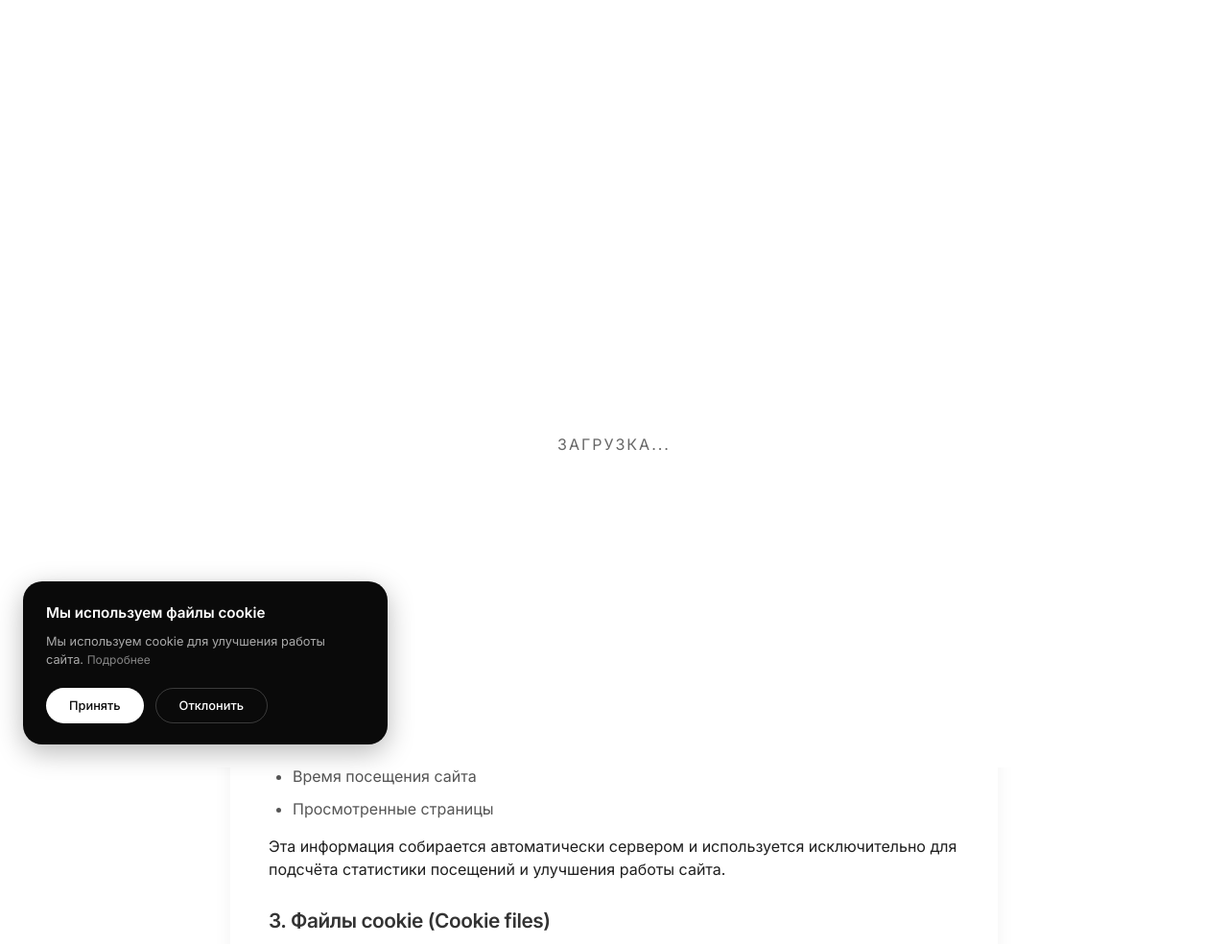
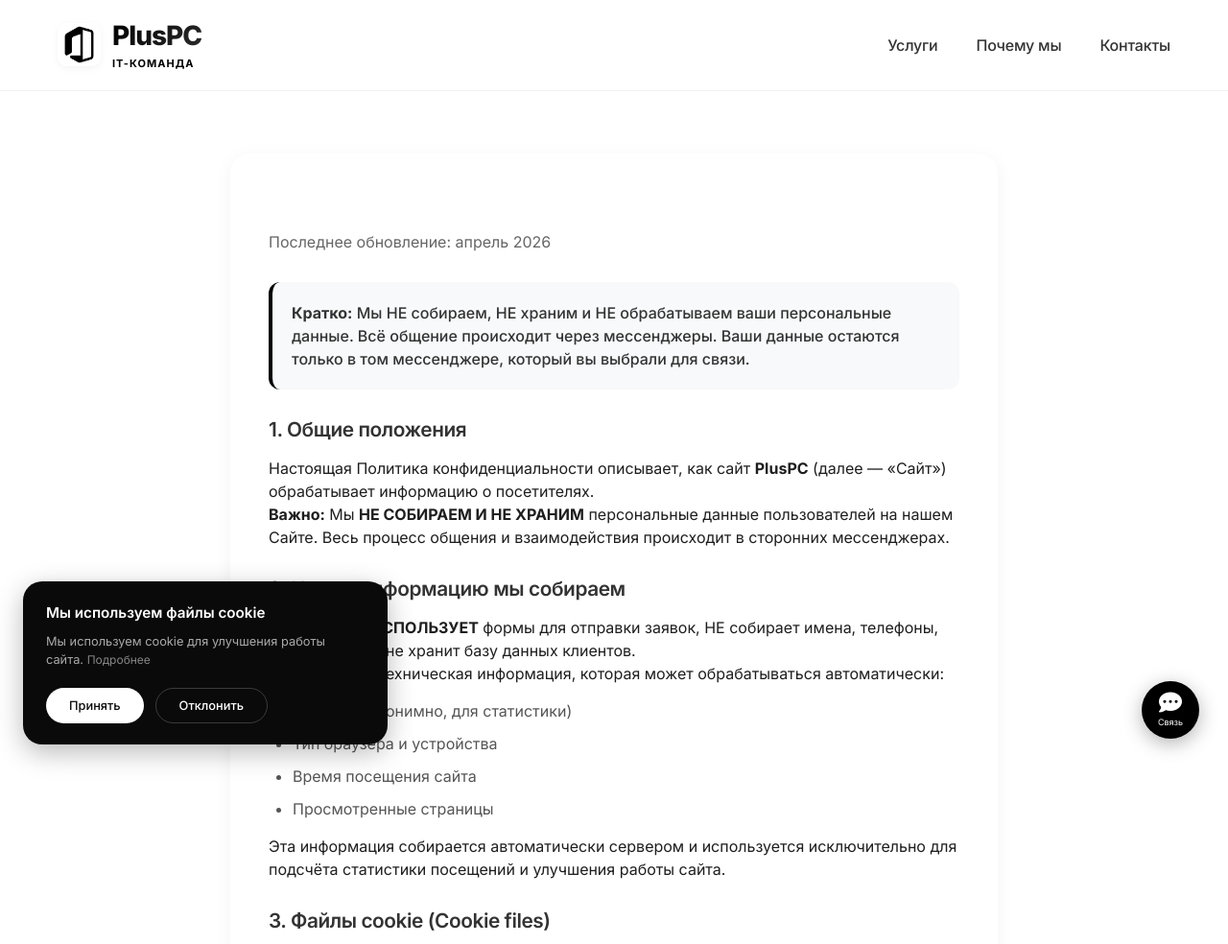
Before and after one commit to KlimFront-PlusPC/PlusPC-Flask, a Flask app: page /cookie-policy in a window 1280 px wide. Shown: the top 984 px of the page at 96% size. Run offline with Flask 3, Linux system fonts and the light colour scheme; grey boxes are pictures that could not be loaded.

Commit message:
бновлён base.html

```diff
--- a/templates/base.html
+++ b/templates/base.html
@@ -258,18 +258,6 @@
 </head>
 <body>
 
-<div id="preloader">
-    <div class="preloader-content">
-        <video class="preloader-video" autoplay loop muted playsinline>
-            <source src="{{ url_for('static', filename='videos/animatelogo.mp4') }}" type="video/mp4">
-            <source src="{{ url_for('static', filename='videos/animatelogo.webm') }}" type="video/webm">
-            <div class="preloader-fallback">
-                <span class="logo-plus">Plus</span><span class="logo-pc">PC</span>
-            </div>
-        </video>
-        <div class="preloader-text">Загрузка...</div>
-    </div>
-</div>
 
 {% with messages = get_flashed_messages(with_categories=true) %}
     {% if messages %}
```
